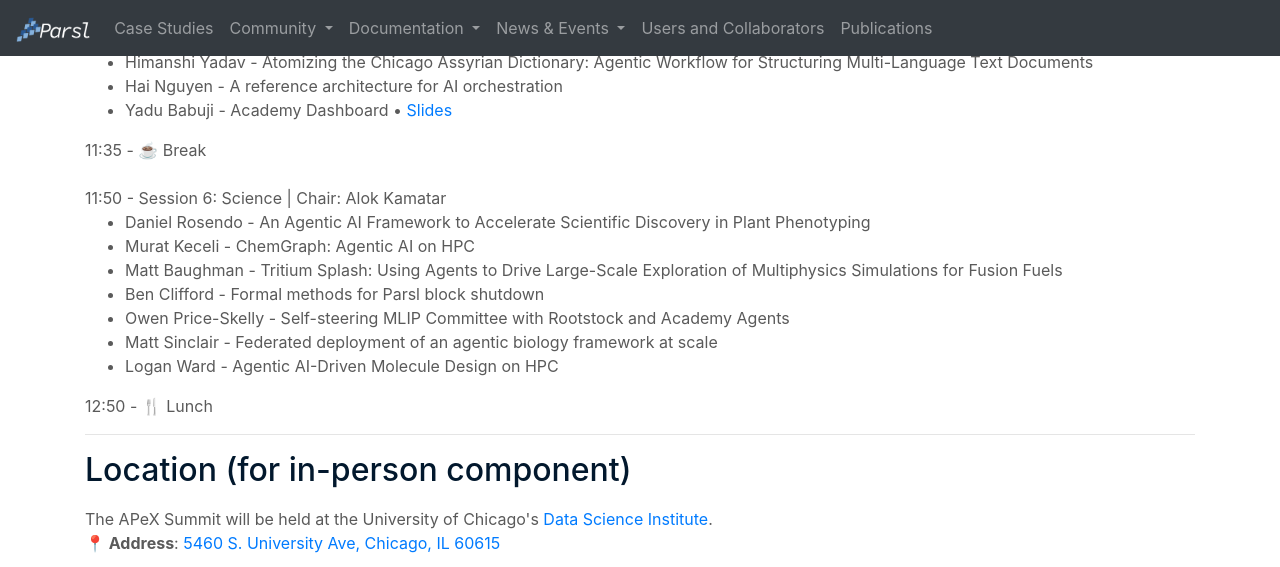
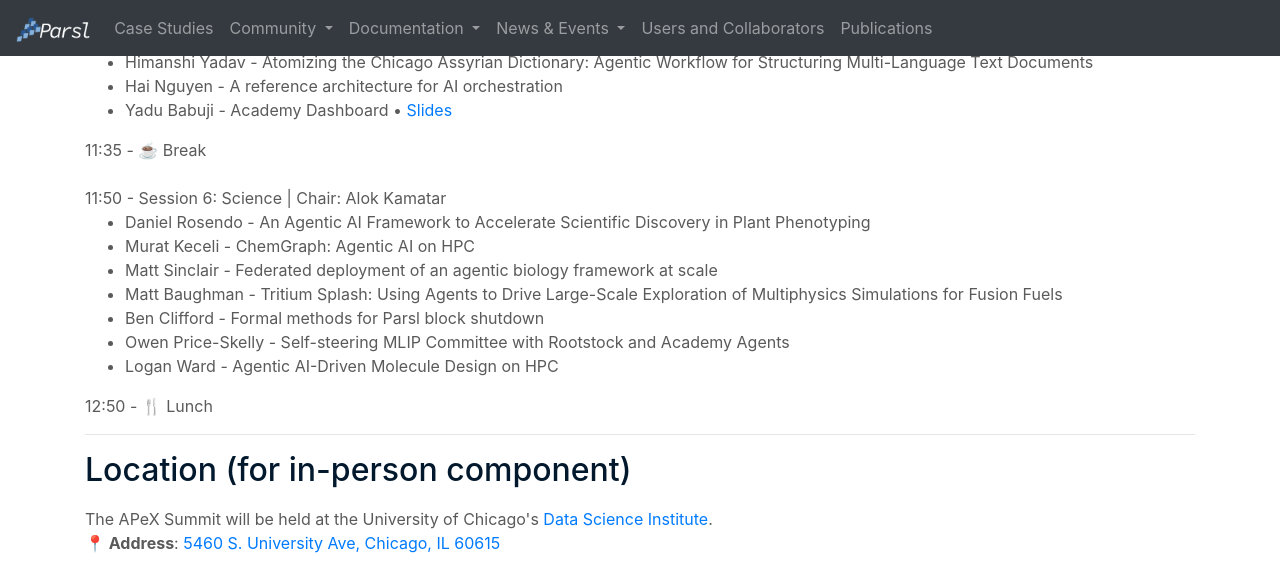
Before and after one commit to Parsl/parsl.github.io, a Jekyll site: the page built from parslfest/apex2026.html, in a window 1280 px wide and 900 px high, scrolled down 2012 px, cut to the strip 0-567 px from the top of the window. Built offline with Jekyll 4.4.1, drawn with Linux system fonts in a browser that asks for light colours.

Commit message:
Update apex2026.html

```diff
--- a/parslfest/apex2026.html
+++ b/parslfest/apex2026.html
@@ -140,10 +140,10 @@ title: APeX Summit 2026 - Academy, Parsl, Globus Compute
 <ul>
 <li>Daniel Rosendo - An Agentic AI Framework to Accelerate Scientific Discovery in Plant Phenotyping   </li>
 <li>Murat Keceli - ChemGraph: Agentic AI on HPC</li>
+<li>Matt Sinclair - Federated deployment of an agentic biology framework at scale   </li>
 <li>Matt Baughman - Tritium Splash: Using Agents to Drive Large-Scale Exploration of Multiphysics Simulations for Fusion Fuels   </li>
 <li>Ben Clifford - Formal methods for Parsl block shutdown  </li>
 <li>Owen Price-Skelly - Self-steering MLIP Committee with Rootstock and Academy Agents   </li>
-<li>Matt Sinclair - Federated deployment of an agentic biology framework at scale   </li>
 <li>Logan Ward - Agentic AI-Driven Molecule Design on HPC   </li>
 </ul>
 
```
